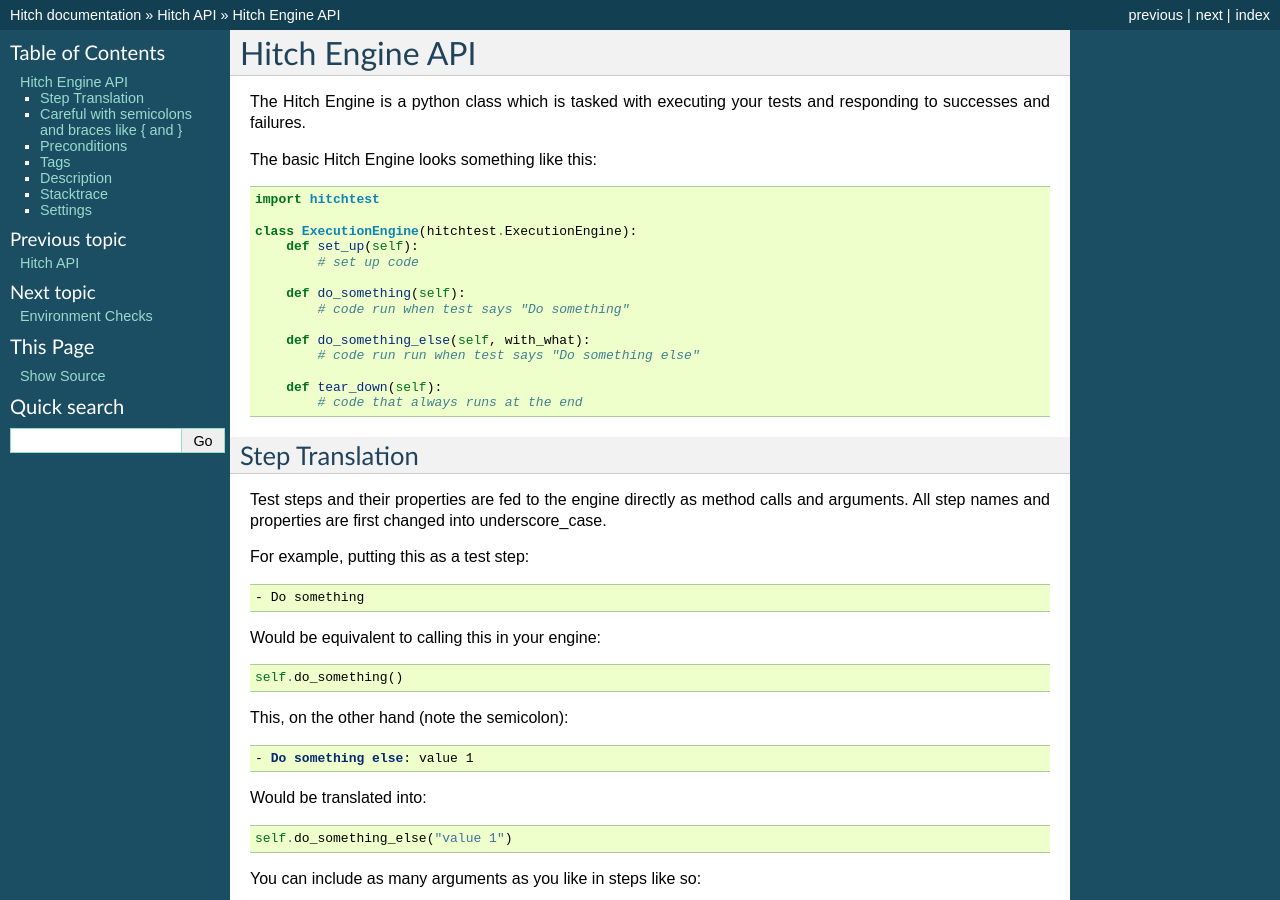
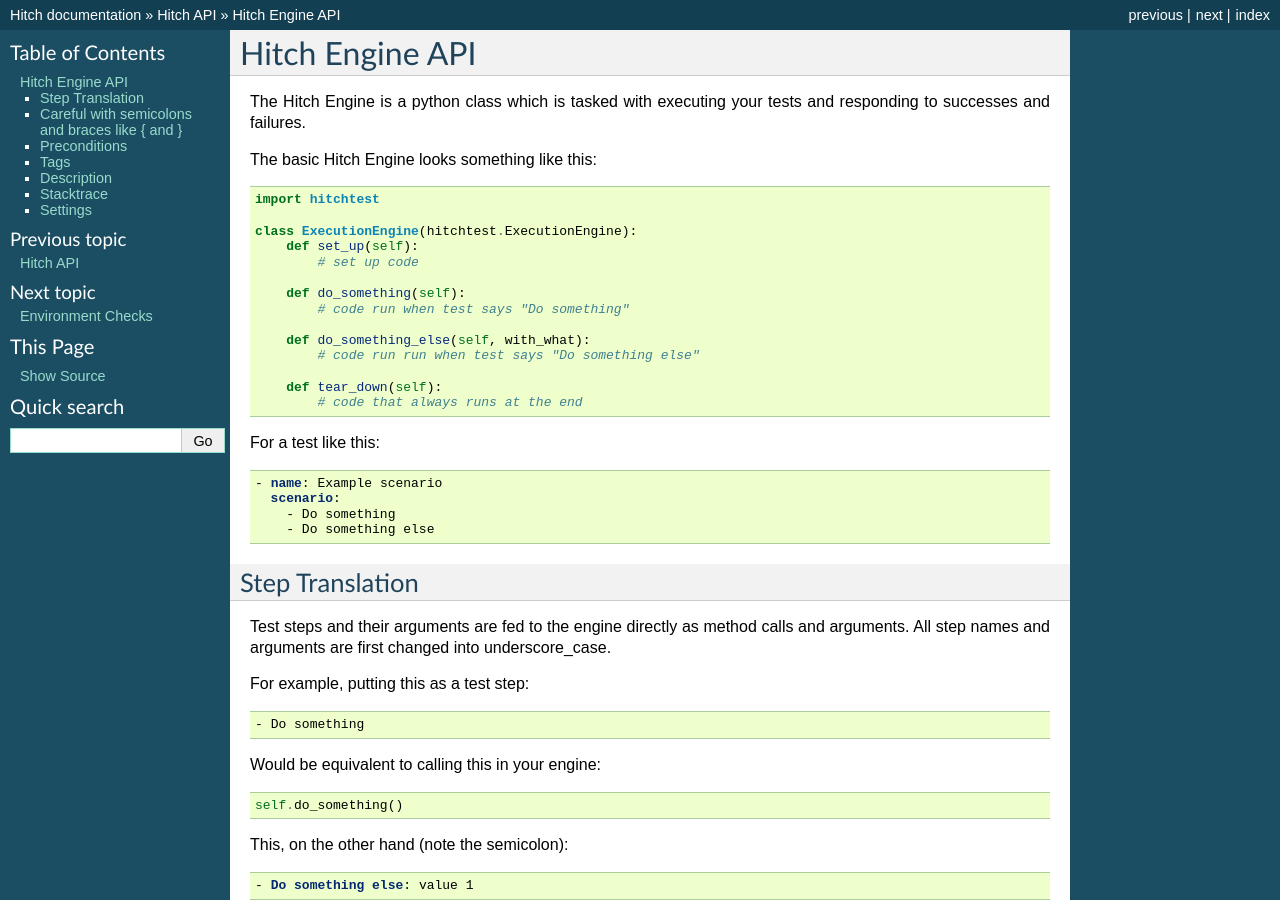
Before and after one commit to hitchtest/hitch, a Sphinx documentation site: the page built from docs/api/engine_api.rst, in a window 1280 px wide and 900 px high. Built offline with Sphinx 7.4.7, drawn with Linux system fonts in a browser that asks for light colours.

Commit message:
DOCS : Tidied up engine API docs.

```diff
--- a/docs/api/engine_api.rst
+++ b/docs/api/engine_api.rst
@@ -24,11 +24,21 @@
             # code that always runs at the end
 
 
+For a test like this:
+
+.. code-block:: yaml
+
+    - name: Example scenario
+      scenario:
+        - Do something
+        - Do something else
+
+
 Step Translation
 ----------------
 
-Test steps and their properties are fed to the engine directly as method calls
-and arguments. All step names and properties are first changed into underscore_case.
+Test steps and their arguments are fed to the engine directly as method calls
+and arguments. All step names and arguments are first changed into underscore_case.
 
 For example, putting this as a test step:
 
```
